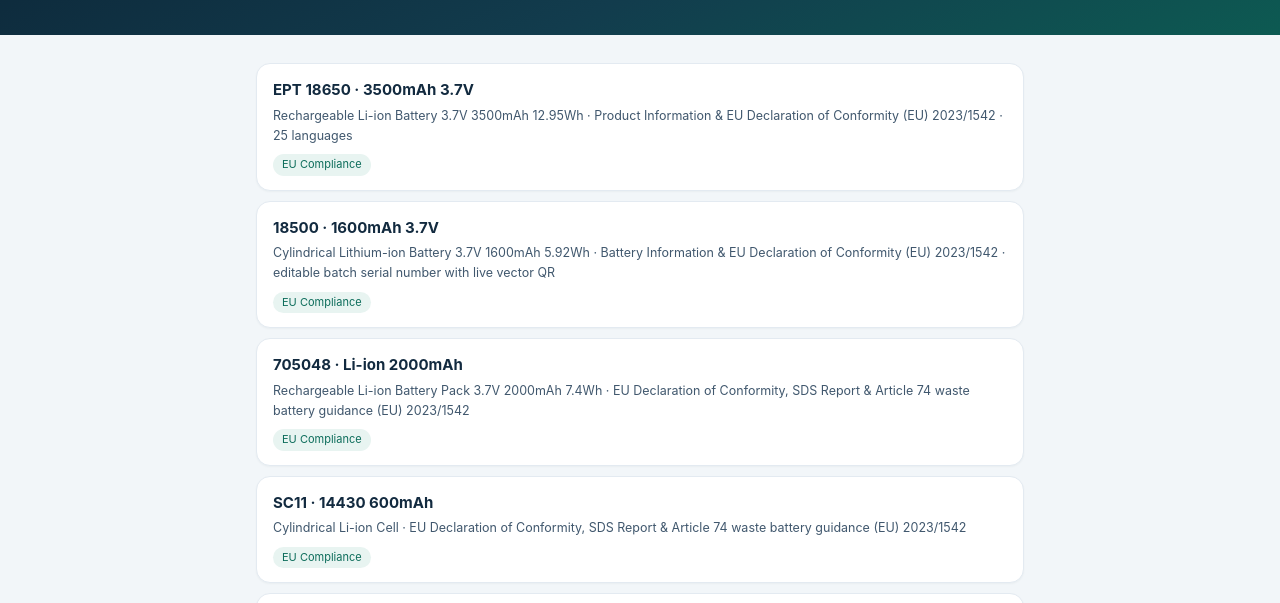
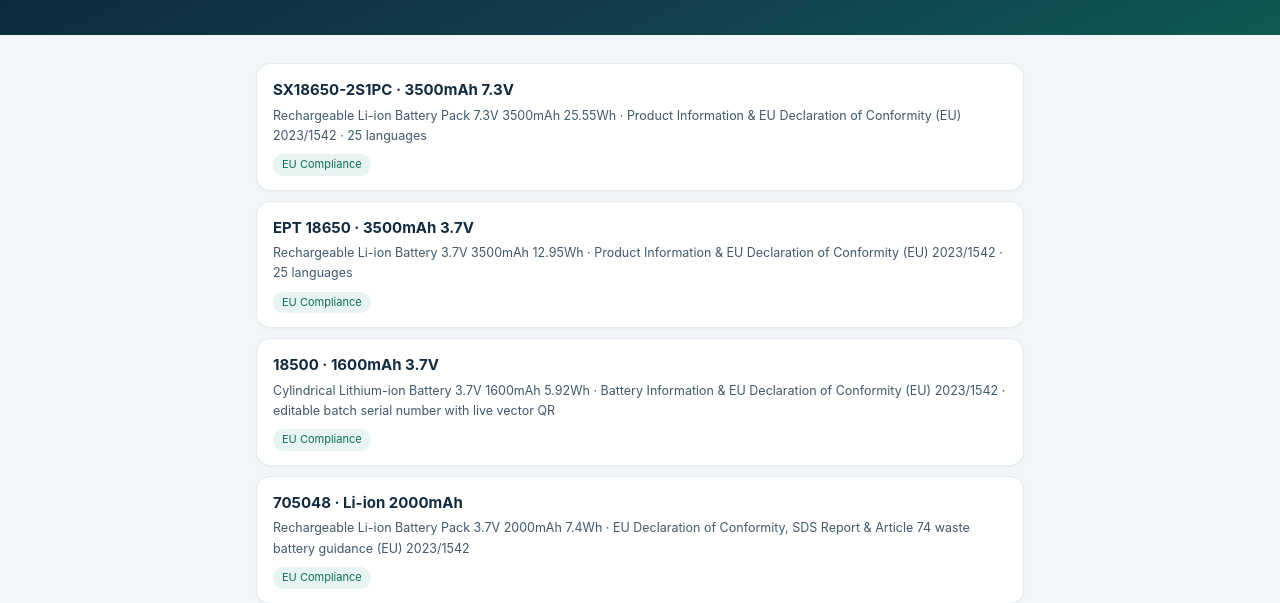
Before and after one commit to EPT-BATTERY/qr-docs, a plain HTML site: page index.html in a window 1280 px wide. Shown: the part 133-736 px from the top of the page. Drawn offline with Linux system fonts and the light colour scheme.

Commit message:
Update index: add SX18650-2S1PC 3500mAh 7.3V entry

```diff
--- a/index.html
+++ b/index.html
@@ -54,6 +54,10 @@
 
 <script>
 var DOCS = [
+  {slug:'sx18650-2s1pc-7.3v', model:'SX18650-2S1PC · 3500mAh 7.3V',
+   desc:'Rechargeable Li-ion Battery Pack 7.3V 3500mAh 25.55Wh · Product Information & EU Declaration of Conformity (EU) 2023/1542 · 25 languages',
+   tag:'EU Compliance'},
+
   {slug:'18650-3500mah-3.7v', model:'EPT 18650 · 3500mAh 3.7V',
    desc:'Rechargeable Li-ion Battery 3.7V 3500mAh 12.95Wh · Product Information & EU Declaration of Conformity (EU) 2023/1542 · 25 languages',
    tag:'EU Compliance'},
```
